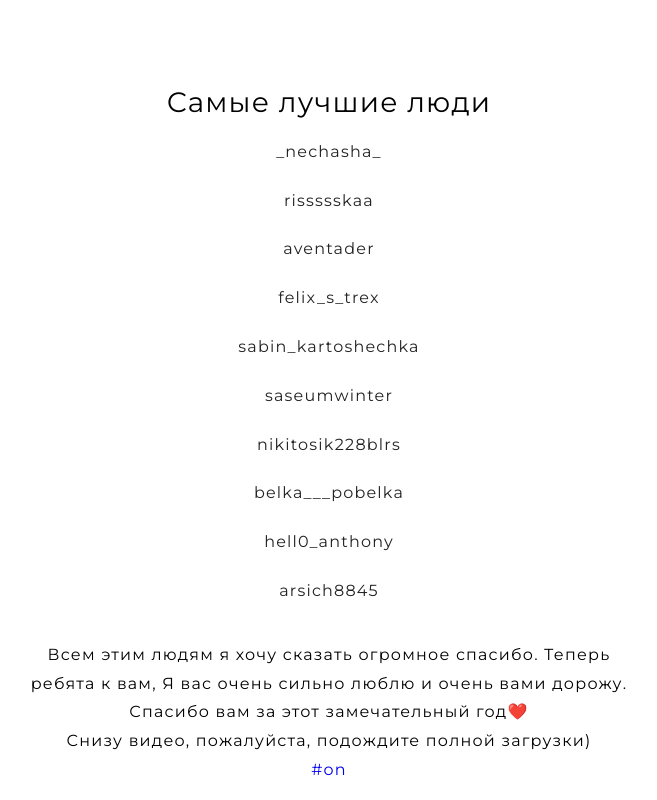
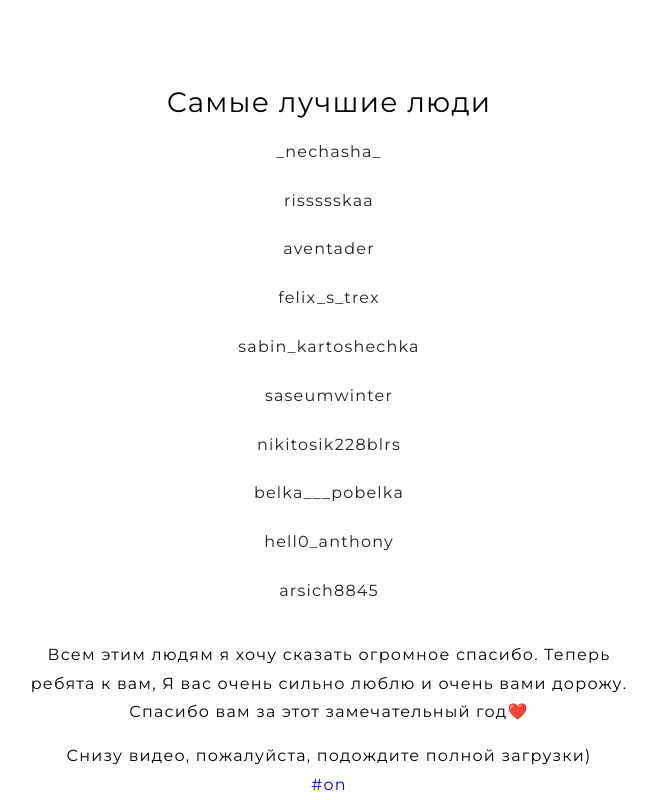
Before and after one commit to wrincied/2022, a plain HTML site: page index.html in a window 1280 px wide. Shown: the part 2833-3633 px from the top of the page, without its empty margins (311-968 px from the left). Drawn offline with Linux system fonts and the light colour scheme; a script that the page names is missing.

Commit message:
first commit

```diff
--- a/index.html
+++ b/index.html
@@ -214,7 +214,7 @@
             Теперь ребята к вам, Я вас очень сильно люблю и очень вами дорожу.
             Спасибо вам за этот замечательный год❤️
           </p>
-          <p>
+          <p style="padding-top: 15px;">
             Снизу видео, пожалуйста, подождите полной загрузки)
           </p>
           <blockquote class="tiktok-embed" cite="https://www.tiktok.com/@juciejjj/video/7046061974127529218" data-video-id="7046061974127529218" style="max-width: 605px;min-width: 325px;" > <a title="on" target="_blank" href="https://www.tiktok.com/tag/on">#on</a>  </section> </blockquote> <script async src="https://www.tiktok.com/embed.js"></script>
```
